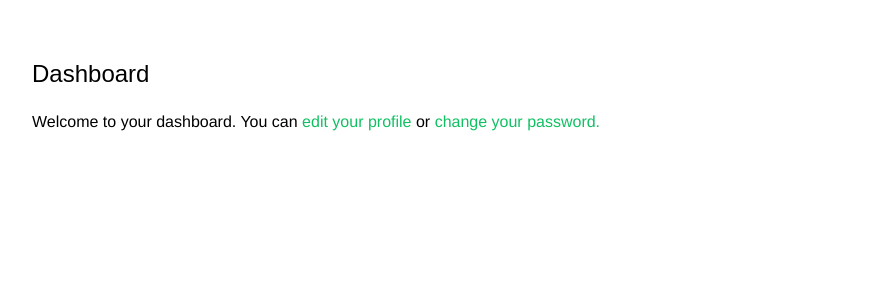
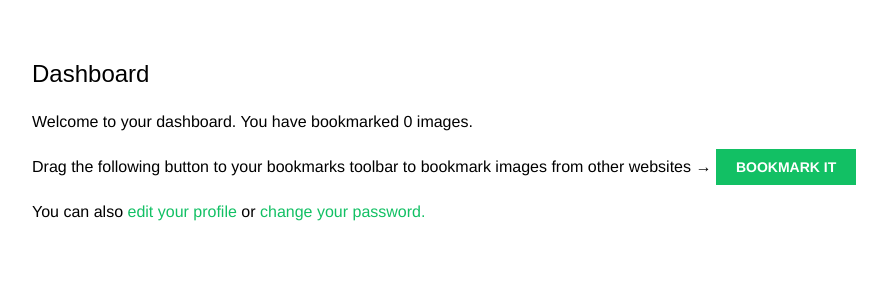
Before and after one commit to omobolaji001/Bookmarks, a Django app: page /account/dashboard/ in a window 1280 px wide. Shown: the part 48-348 px from the top of the page, without its empty margins (68-955 px from the left). Run offline with Django 5.2, Linux system fonts and the light colour scheme; a user stored in the database is signed in; data comes from the database, SQL or seed files in the repository; both versions use the stored data as it was after the commit; some web fonts are replaced.

Commit message:
Modifications

```diff
--- a/bookmarks/account/templates/account/dashboard.html
+++ b/bookmarks/account/templates/account/dashboard.html
@@ -4,5 +4,9 @@
 
 {% block content %}
   <h2>Dashboard</h2>
-  <p>Welcome to your dashboard. You can <a href="{% url 'edit' %}">edit your profile</a> or <a href="{% url 'password_change' %}">change your password.</a></p>
+  {% with total_images_created=request.user.images_created.count %}
+    <p>Welcome to your dashboard. You have bookmarked {{ total_images_created }} image{{ total_images_created|pluralize }}.</p>
+  {% endwith %}
+  <p>Drag the following button to your bookmarks toolbar to bookmark images from other websites → <a href="javascript:{% include 'bookmarklet_launcher.js' %}" class="button">Bookmark it</a></p>
+  <p>You can also <a href="{% url 'edit' %}">edit your profile</a> or <a href="{% url 'password_change' %}">change your password.</a></p>
 {% endblock %}
--- a/bookmarks/images/templates/bookmarklet_launcher.js
+++ b/bookmarks/images/templates/bookmarklet_launcher.js
@@ -1,7 +1,7 @@
 (function () {
   if (!window.bookmarklet) {
     bookmarklet_js = document.body.appendChild(document.createElement('script'));
-    bookmarklet_js.src = '//127.0.0.1:8000/static/js/bookmarklet.js?r='+Math.floor(Math.random()*9999999999999999);
+    bookmarklet_js.src = '//127.0.0.1:8000/static/js/bookmarklet.js?r=' + Math.floor(Math.random()*9999999999999999);
     window.bookmarklet = true;
   } else {
     bookmarkletLaunch();
```
Also changed, not shown: bookmarks/bookmarks/settings.py (+7 -1 lines), bookmarks/db.sqlite3.
